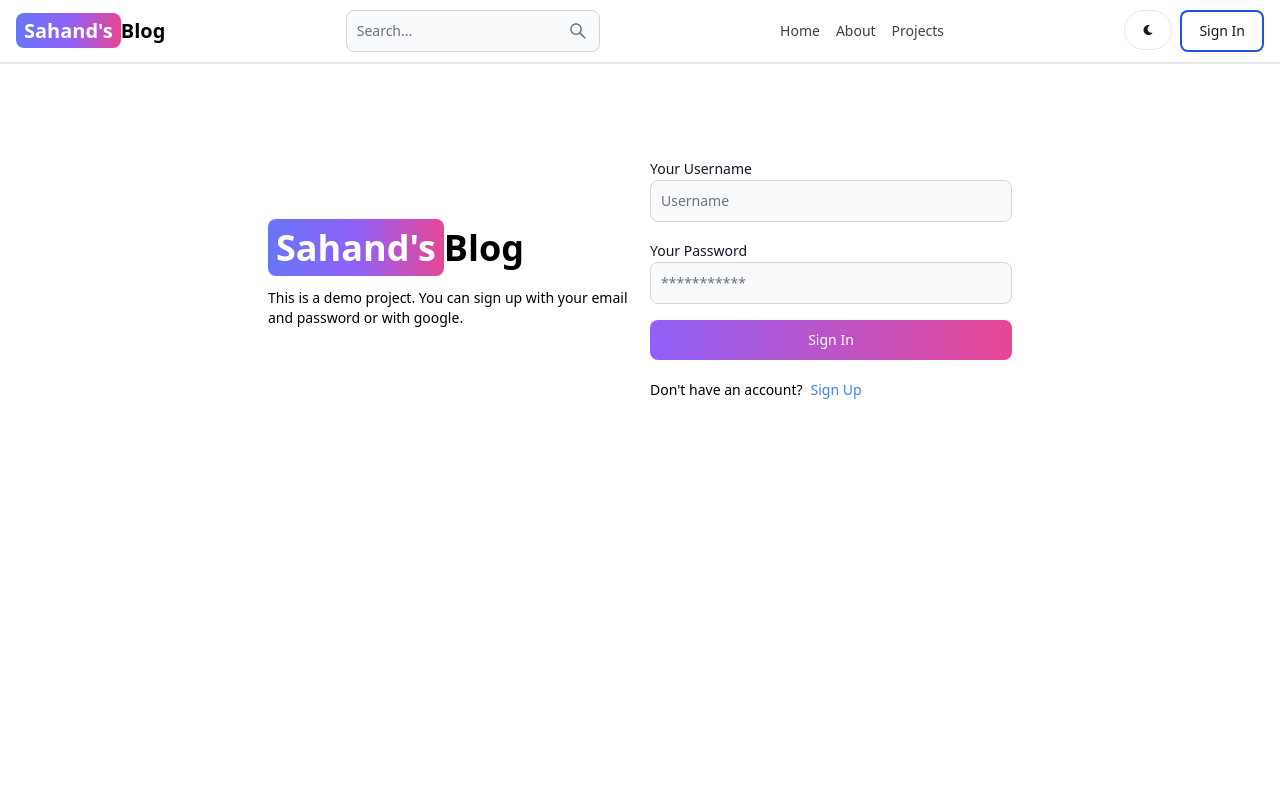
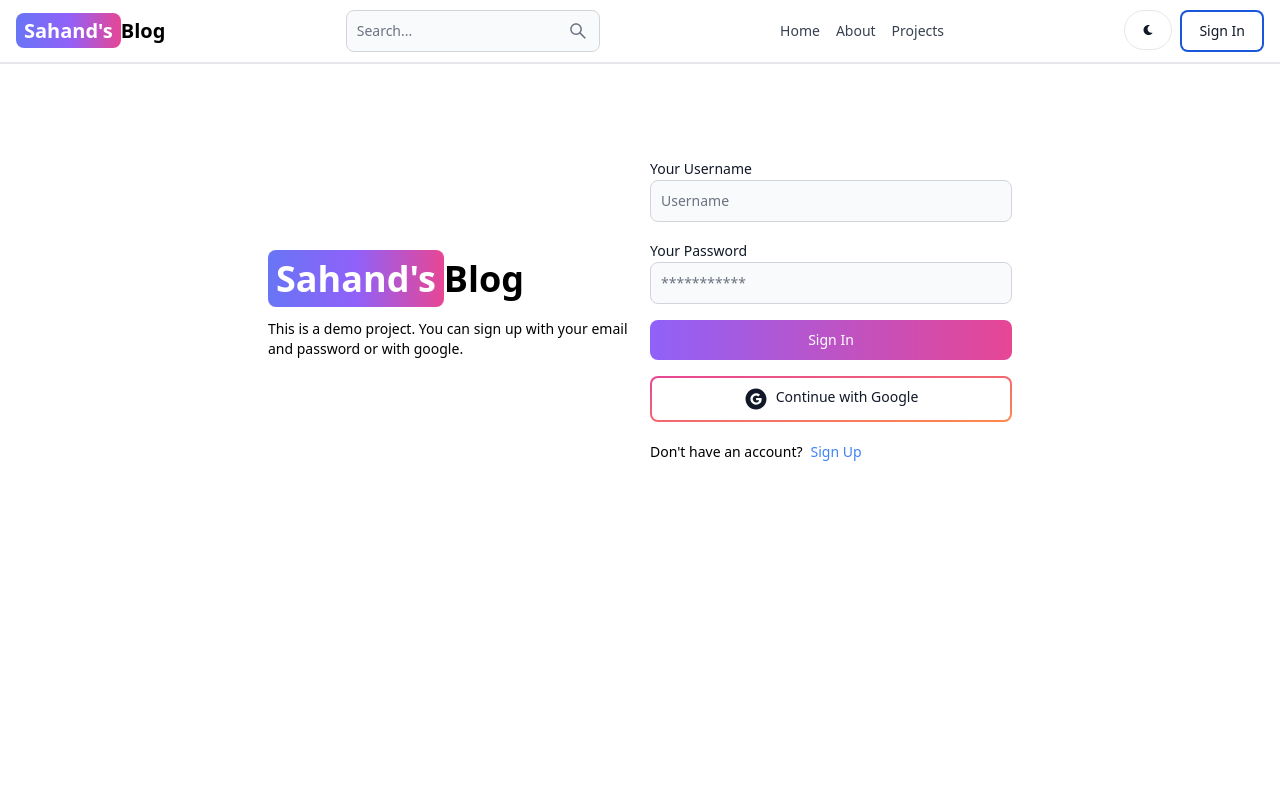
Before and after one commit to Kulath1/MERN-Blog, a React (Vite) app in the folder client/: page /Sign-in in a window 1280 px wide. Shown: the top 800 px of the page. Built offline with nearby package versions, Linux system fonts and the light colour scheme; no server answers.

Commit message:
sign in authentication

```diff
--- /dev/null
+++ b/client/src/components/OAuth.jsx
@@ -0,0 +1,30 @@
+import { Button } from "flowbite-react"
+import { AiFillGoogleCircle } from "react-icons/ai"
+import {GoogleAuthProvider, signInWithPopup, getAuth} from 'firebase/auth'
+import { app } from "../firebase"
+
+export default function OAuth(){
+
+    const auth = getAuth(app);
+    //a function that creates the pop up  google window
+    const handleGoogleClick = async () => {
+        const provider = new GoogleAuthProvider()
+
+        //to ensure that the user is always asked to choose an account everytime he signs with google
+        provider.setCustomParameters({prompt: 'select_account'})
+
+        //open the popup window
+        try {
+            const resultFromGoogle = await signInWithPopup(auth, provider)
+            console.log(resultFromGoogle);
+        }catch(error){
+            console.log(error);
+        }
+
+    }
+    return (
+        <Button type="button" gradientDuoTone="pinkToOrange" outline onClick={handleGoogleClick}>
+            <AiFillGoogleCircle className="w-6 h-6 mr-2"/>
+            Continue with Google
+        </Button>
+    )}
--- /dev/null
+++ b/client/src/firebase.js
@@ -0,0 +1,17 @@
+// Import the functions you need from the SDKs you need
+import { initializeApp } from "firebase/app";
+// TODO: Add SDKs for Firebase products that you want to use
+// https://firebase.google.com/docs/web/setup#available-libraries
+
+// Your web app's Firebase configuration
+const firebaseConfig = {
+  apiKey: import.meta.env.VITE_FIREBASE_API_KEY,
+  authDomain: "mern-blog-359fd.firebaseapp.com",
+  projectId: "mern-blog-359fd",
+  storageBucket: "mern-blog-359fd.appspot.com",
+  messagingSenderId: "711621920093",
+  appId: "1:711621920093:web:6cccc58c26dd2f598bd4b4"
+};
+
+// Initialize Firebase
+export const app = initializeApp(firebaseConfig);
--- a/client/src/pages/Signin.jsx
+++ b/client/src/pages/Signin.jsx
@@ -3,6 +3,7 @@
 import { Link, useNavigate } from 'react-router-dom';
 import { useDispatch, useSelector } from 'react-redux';
 import { signInStart, signInSuccess, signInFailure } from '../redux/user/userSlice';
+import OAuth from '../components/OAuth';
 
 export default function Signin() {
   const [formData, setFormData] = useState({});
@@ -74,6 +75,7 @@
                     ) : 'Sign In'
                   }
                 </Button>
+                <OAuth/>
             </form>
             <div className='flex gap-2 text-sm mt-5'>
               <span>
--- a/client/src/pages/Signup.jsx
+++ b/client/src/pages/Signup.jsx
@@ -1,6 +1,7 @@
 import { Alert, Button, ButtonGroup, Label, Spinner, TextInput } from 'flowbite-react';
 import React, { useState } from 'react';
 import { Link, useNavigate } from 'react-router-dom';
+import OAuth from '../components/OAuth';
 
 
 export default function Signup() {
@@ -79,6 +80,7 @@
                     ) : 'Sign Up'
                   }
                 </Button>
+              <OAuth/>
             </form>
             <div className='flex gap-2 text-sm mt-5'>
               <span>
```
